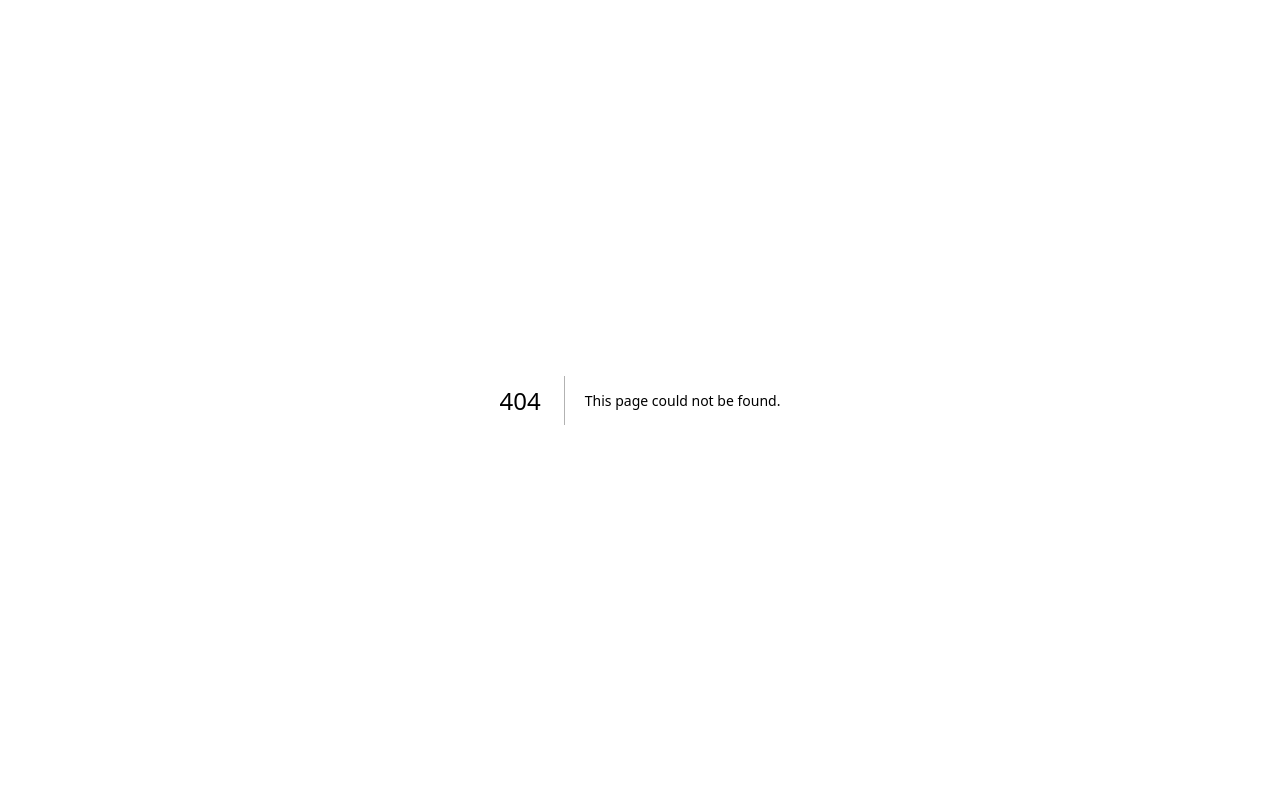
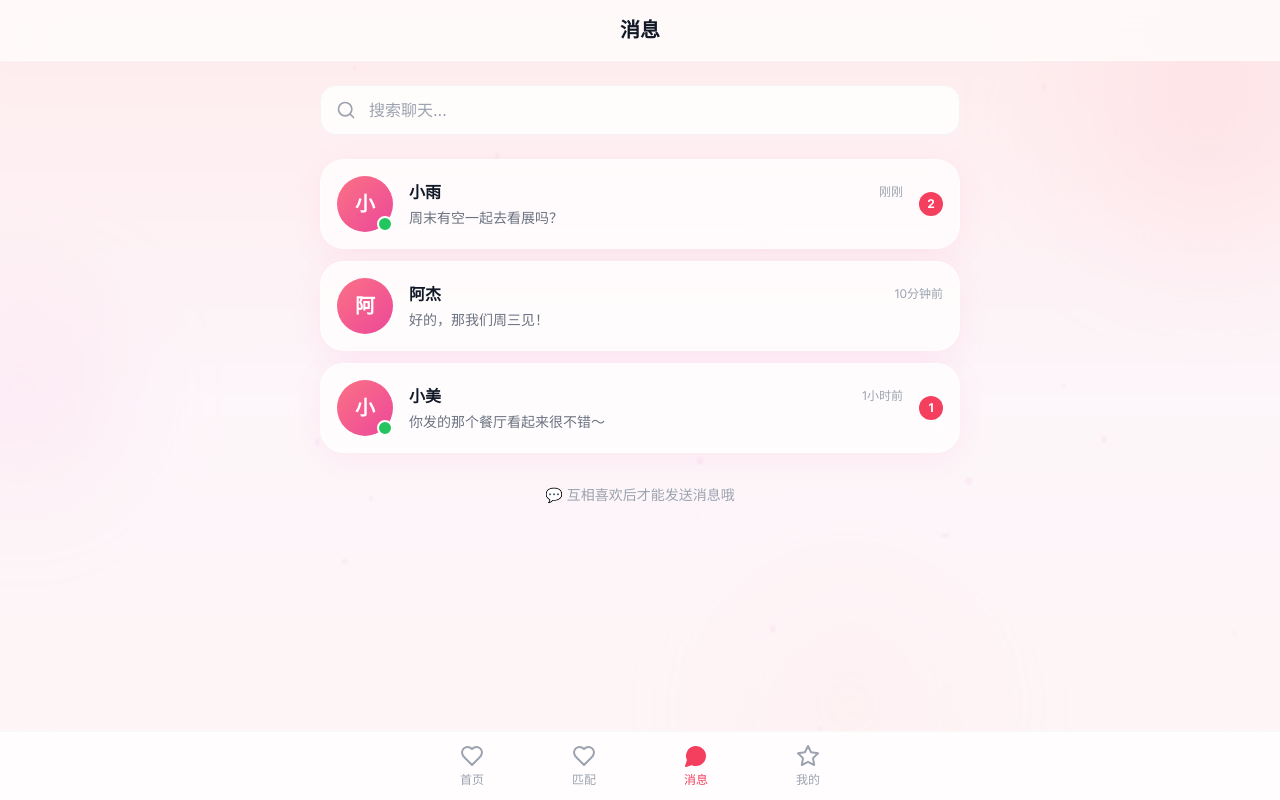
Before and after one commit to zhangheng6171-eng/xindong-toudi, a Next.js app: page /chat in a window 1280 px wide. Before the commit this address had no page. Built offline with nearby package versions, Linux system fonts and the light colour scheme; sample sign-in values are in the browser's storage.

Commit message:
feat: 新增聊天列表页面 - 消息底部导航可正常跳转

```diff
--- /dev/null
+++ b/src/app/chat/page.tsx
@@ -0,0 +1,177 @@
+'use client'
+
+import { useState, useEffect } from 'react'
+import Link from 'next/link'
+import { Heart, MessageCircle, Star, Search, Send } from 'lucide-react'
+import { AnimatedBackground, GlassCard, GradientText, FadeIn } from '@/components/animated-background'
+import { useAuth } from '@/hooks/useAuth'
+
+// 模拟聊天数据
+const mockChats = [
+  {
+    id: '1',
+    nickname: '小雨',
+    avatar: null,
+    lastMessage: '周末有空一起去看展吗？',
+    time: '刚刚',
+    unread: 2,
+    online: true,
+  },
+  {
+    id: '2',
+    nickname: '阿杰',
+    avatar: null,
+    lastMessage: '好的，那我们周三见！',
+    time: '10分钟前',
+    unread: 0,
+    online: false,
+  },
+  {
+    id: '3',
+    nickname: '小美',
+    avatar: null,
+    lastMessage: '你发的那个餐厅看起来很不错～',
+    time: '1小时前',
+    unread: 1,
+    online: true,
+  },
+]
+
+export default function ChatListPage() {
+  const { currentUser, isLoading } = useAuth()
+  const [mounted, setMounted] = useState(false)
+  const [searchQuery, setSearchQuery] = useState('')
+
+  useEffect(() => {
+    setMounted(true)
+  }, [])
+
+  if (isLoading || !mounted) {
+    return (
+      <AnimatedBackground variant="romance" showFloatingHearts={false}>
+        <div className="min-h-screen flex items-center justify-center">
+          <div className="animate-pulse text-rose-500">加载中...</div>
+        </div>
+      </AnimatedBackground>
+    )
+  }
+
+  // 如果未登录，跳转到登录页
+  if (!currentUser) {
+    if (typeof window !== 'undefined') {
+      window.location.href = '/login'
+    }
+    return null
+  }
+
+  return (
+    <AnimatedBackground variant="romance" showFloatingHearts={false}>
+      <div className="min-h-screen pb-20">
+        {/* Header */}
+        <header className="sticky top-0 z-50 bg-white/70 backdrop-blur-xl border-b border-white/50">
+          <div className="max-w-2xl mx-auto px-4 py-4">
+            <h1 className="text-xl font-bold text-gray-900 text-center">消息</h1>
+          </div>
+        </header>
+
+        <div className="max-w-2xl mx-auto px-4 py-6">
+          {/* 搜索框 */}
+          <FadeIn delay={0}>
+            <div className="relative mb-6">
+              <Search className="absolute left-4 top-1/2 -translate-y-1/2 w-5 h-5 text-gray-400" />
+              <input
+                type="text"
+                value={searchQuery}
+                onChange={(e) => setSearchQuery(e.target.value)}
+                placeholder="搜索聊天..."
+                className="w-full pl-12 pr-4 py-3 bg-white/80 rounded-2xl border border-gray-100 focus:outline-none focus:ring-2 focus:ring-rose-300 transition-all"
+              />
+            </div>
+          </FadeIn>
+
+          {/* 聊天列表 */}
+          <div className="space-y-3">
+            {mockChats.length > 0 ? (
+              mockChats.map((chat, index) => (
+                <FadeIn key={chat.id} delay={index * 0.1}>
+                  <Link href={`/chat/${chat.id}`}>
+                    <GlassCard className="p-4 hover:shadow-lg transition-all cursor-pointer" hover={true}>
+                      <div className="flex items-center gap-4">
+                        {/* 头像 */}
+                        <div className="relative flex-shrink-0">
+                          <div className="w-14 h-14 rounded-full bg-gradient-to-br from-rose-400 to-pink-500 flex items-center justify-center text-white text-xl font-bold">
+                            {chat.nickname[0]}
+                          </div>
+                          {chat.online && (
+                            <div className="absolute bottom-0 right-0 w-4 h-4 bg-green-500 rounded-full border-2 border-white" />
+                          )}
+                        </div>
+
+                        {/* 信息 */}
+                        <div className="flex-1 min-w-0">
+                          <div className="flex items-center justify-between mb-1">
+                            <h3 className="font-bold text-gray-900">{chat.nickname}</h3>
+                            <span className="text-xs text-gray-400">{chat.time}</span>
+                          </div>
+                          <p className="text-sm text-gray-500 truncate">{chat.lastMessage}</p>
+                        </div>
+
+                        {/* 未读标记 */}
+                        {chat.unread > 0 && (
+                          <div className="flex-shrink-0 w-6 h-6 bg-rose-500 rounded-full flex items-center justify-center text-white text-xs font-bold">
+                            {chat.unread}
+                          </div>
+                        )}
+                      </div>
+                    </GlassCard>
+                  </Link>
+                </FadeIn>
+              ))
+            ) : (
+              <div className="text-center py-12">
+                <MessageCircle className="w-16 h-16 mx-auto mb-4 text-gray-300" />
+                <h3 className="text-lg font-bold text-gray-900 mb-2">暂无消息</h3>
+                <p className="text-gray-500">匹配成功后就可以开始聊天啦～</p>
+                <Link
+                  href="/match"
+                  className="inline-block mt-4 px-6 py-2 bg-gradient-to-r from-rose-500 to-pink-500 text-white font-medium rounded-full"
+                >
+                  去看看匹配
+                </Link>
+              </div>
+            )}
+          </div>
+
+          {/* 空状态提示 */}
+          <FadeIn delay={0.3}>
+            <div className="mt-8 text-center text-sm text-gray-400">
+              <p>💬 互相喜欢后才能发送消息哦</p>
+            </div>
+          </FadeIn>
+        </div>
+
+        {/* Bottom Navigation */}
+        <nav className="fixed bottom-0 left-0 right-0 bg-white/80 backdrop-blur-xl border-t border-gray-100/50 px-4 py-3 z-50">
+          <div className="max-w-md mx-auto flex justify-around">
+            <Link href="/" className="flex flex-col items-center text-gray-400 hover:text-rose-500 transition-colors">
+              <Heart className="w-6 h-6" />
+              <span className="text-xs mt-1">首页</span>
+            </Link>
+            <Link href="/match" className="flex flex-col items-center text-gray-400 hover:text-rose-500 transition-colors">
+              <Heart className="w-6 h-6" />
+              <span className="text-xs mt-1">匹配</span>
+            </Link>
+            <Link href="/chat" className="flex flex-col items-center text-rose-500">
+              <MessageCircle className="w-6 h-6 fill-current" />
+              <span className="text-xs mt-1 font-medium">消息</span>
+            </Link>
+            <Link href="/dashboard" className="flex flex-col items-center text-gray-400 hover:text-rose-500 transition-colors">
+              <Star className="w-6 h-6" />
+              <span className="text-xs mt-1">我的</span>
+            </Link>
+          </div>
+        </nav>
+      </div>
+    </AnimatedBackground>
+  )
+}
```
